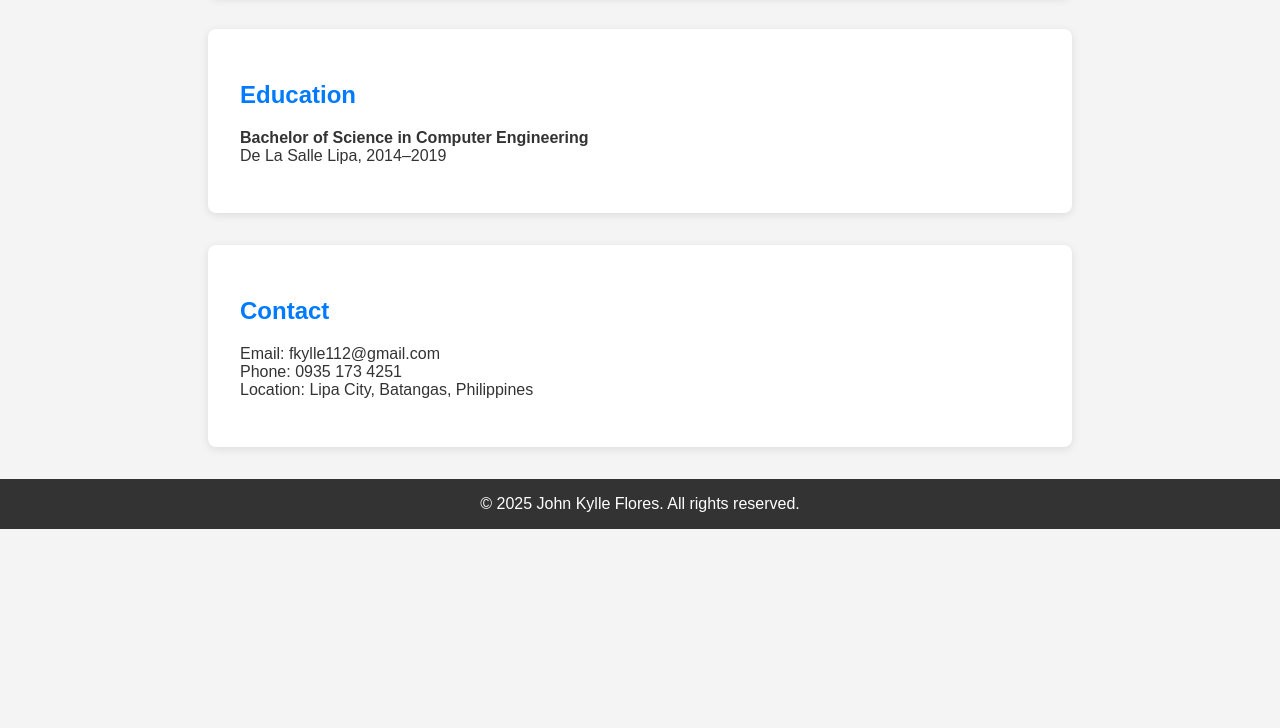
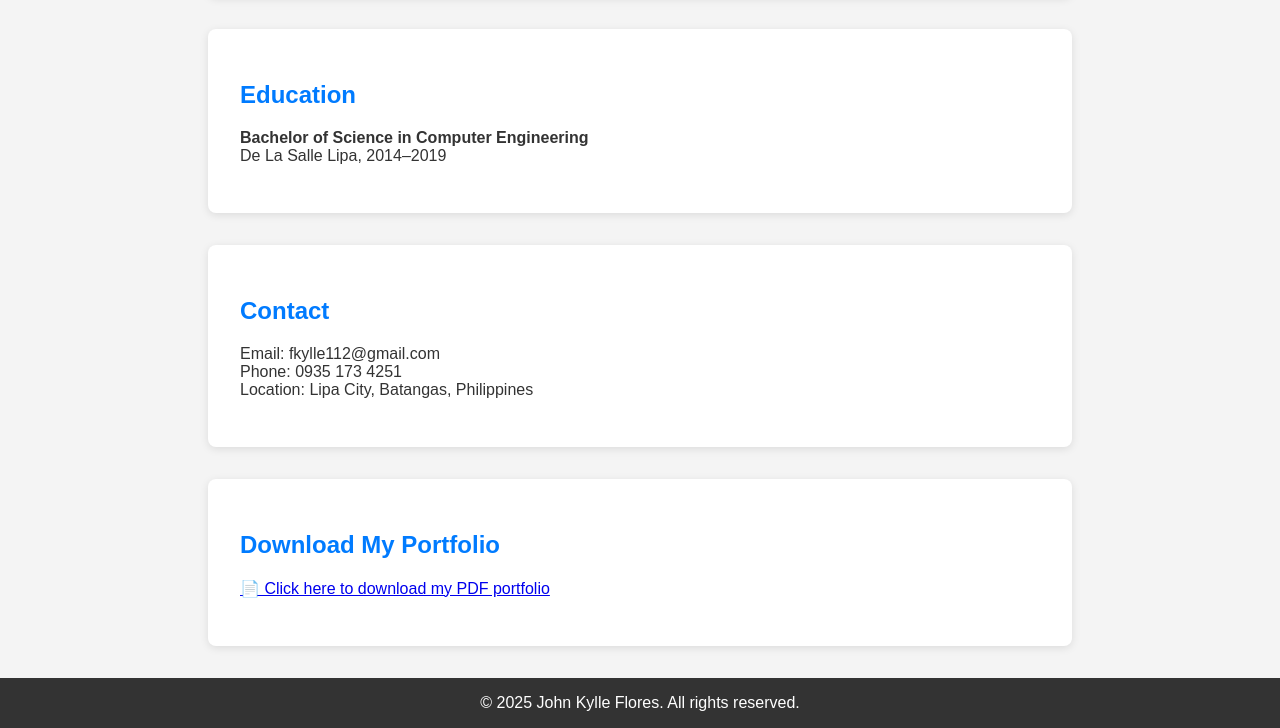
Before and after one commit to fkylle/qa-portfolio1, a plain HTML site: page index.html in a window 1280 px wide. Shown: the part 884-1612 px from the top of the page. Before the commit the page ends 1413 px from the top, so only its background shows below. Drawn offline with Linux system fonts and the light colour scheme.

Commit message:
Update index.html

```diff
--- a/index.html
+++ b/index.html
@@ -81,6 +81,15 @@
     <p>Email: fkylle112@gmail.com<br>Phone: 0935 173 4251<br>Location: Lipa City, Batangas, Philippines</p>
   </section>
 
+  <section>
+  <h2>Download My Portfolio</h2>
+  <p>
+    <a href="John_Kylle_Flores_QA_Portfolio.pdf" download>
+      📄 Click here to download my PDF portfolio
+    </a>
+  </p>
+</section>
+
   <footer>
     &copy; 2025 John Kylle Flores. All rights reserved.
   </footer>
```
